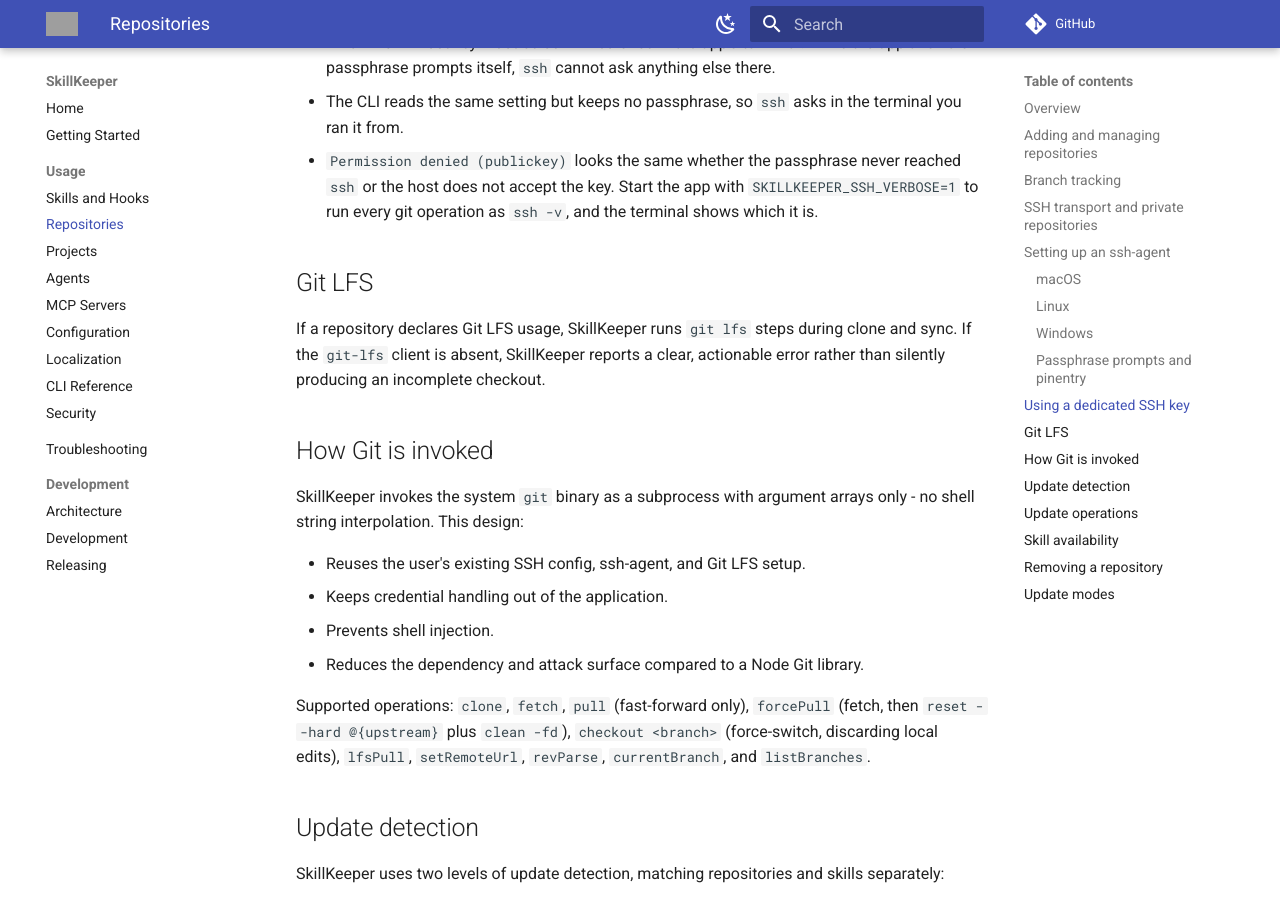
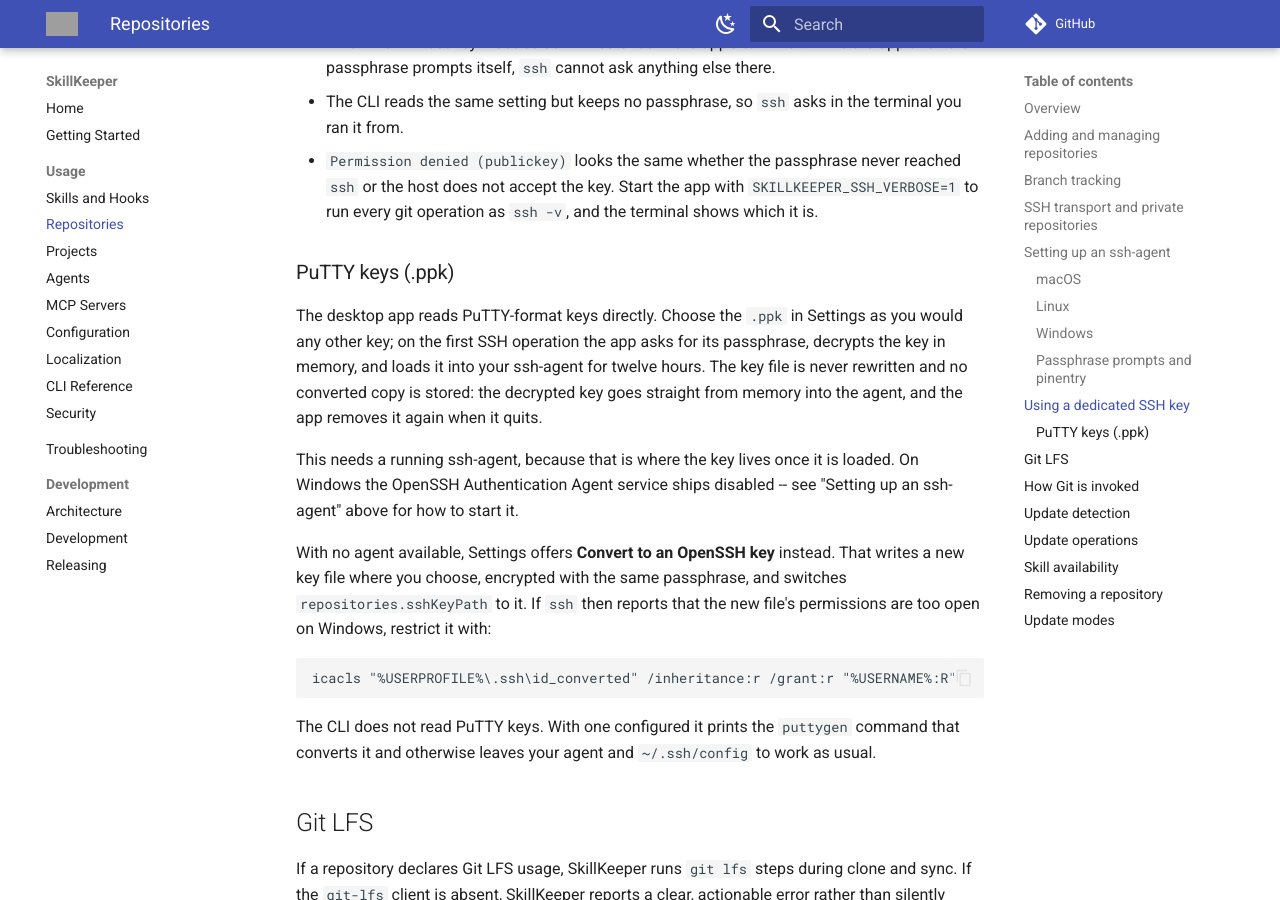
Before and after one commit to lorem-dev/skillkeeper, an MkDocs documentation site: the page built from docs/usage/repositories.md, in a window 1280 px wide and 900 px high, scrolled down 4174 px. Built offline with MkDocs 1.6.1 and Material for MkDocs 9.7.7, drawn with Linux system fonts in a browser that asks for light colours; comment, search, counter and statistics services are not loaded; the version menu is left out; grey boxes are pictures that could not be loaded.

Commit message:
docs: document PuTTY key support

```diff
--- a/docs/usage/repositories.md
+++ b/docs/usage/repositories.md
@@ -215,6 +215,30 @@
   `SKILLKEEPER_SSH_VERBOSE=1` to run every git operation as `ssh -v`, and the
   terminal shows which it is.
 
+### PuTTY keys (.ppk)
+
+The desktop app reads PuTTY-format keys directly. Choose the `.ppk` in Settings
+as you would any other key; on the first SSH operation the app asks for its
+passphrase, decrypts the key in memory, and loads it into your ssh-agent for
+twelve hours. The key file is never rewritten and no converted copy is stored:
+the decrypted key goes straight from memory into the agent, and the app removes
+it again when it quits.
+
+This needs a running ssh-agent, because that is where the key lives once it is
+loaded. On Windows the OpenSSH Authentication Agent service ships disabled --
+see "Setting up an ssh-agent" above for how to start it.
+
+With no agent available, Settings offers **Convert to an OpenSSH key** instead.
+That writes a new key file where you choose, encrypted with the same passphrase,
+and switches `repositories.sshKeyPath` to it. If `ssh` then reports that the new
+file's permissions are too open on Windows, restrict it with:
+
+    icacls "%USERPROFILE%\.ssh\id_converted" /inheritance:r /grant:r "%USERNAME%:R"
+
+The CLI does not read PuTTY keys. With one configured it prints the `puttygen`
+command that converts it and otherwise leaves your agent and `~/.ssh/config` to
+work as usual.
+
 ## Git LFS
 
 If a repository declares Git LFS usage, SkillKeeper runs `git lfs` steps
```
Also changed, not shown: CHANGES.md (+8 -0 lines), docs/usage/security.md (+6 -0 lines), 1 other file.
